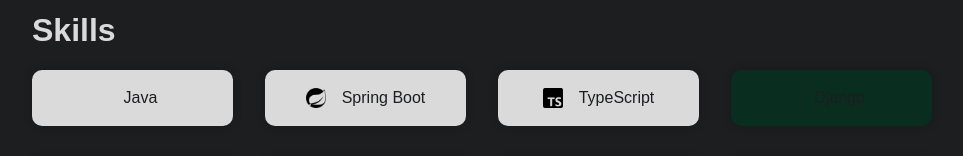
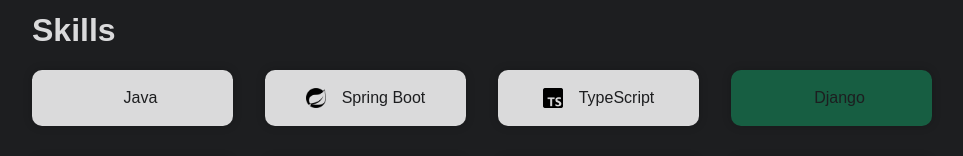
Before and after one commit to jawadhassan100/My-Portfolio, a Next.js app: page / in a window 1280 px wide. In both pictures the pointer is over the element "Django". Shown: the part 1446-1602 px from the top of the page, without its empty margins (158-1121 px from the left). Built offline with nearby package versions, Linux system fonts and the light colour scheme.

Commit message:
Update globals.css

```diff
--- a/styles/globals.css
+++ b/styles/globals.css
@@ -331,7 +331,7 @@
   background-color: grey;
 }
 .skills-container .grid-skills .Django:hover {
-  background-color: #092D1F;
+  background-color: #175e42;
 }
 .skills-container .grid-skills .VScode:hover {
   background-color: rgb(45, 136, 197);
```
